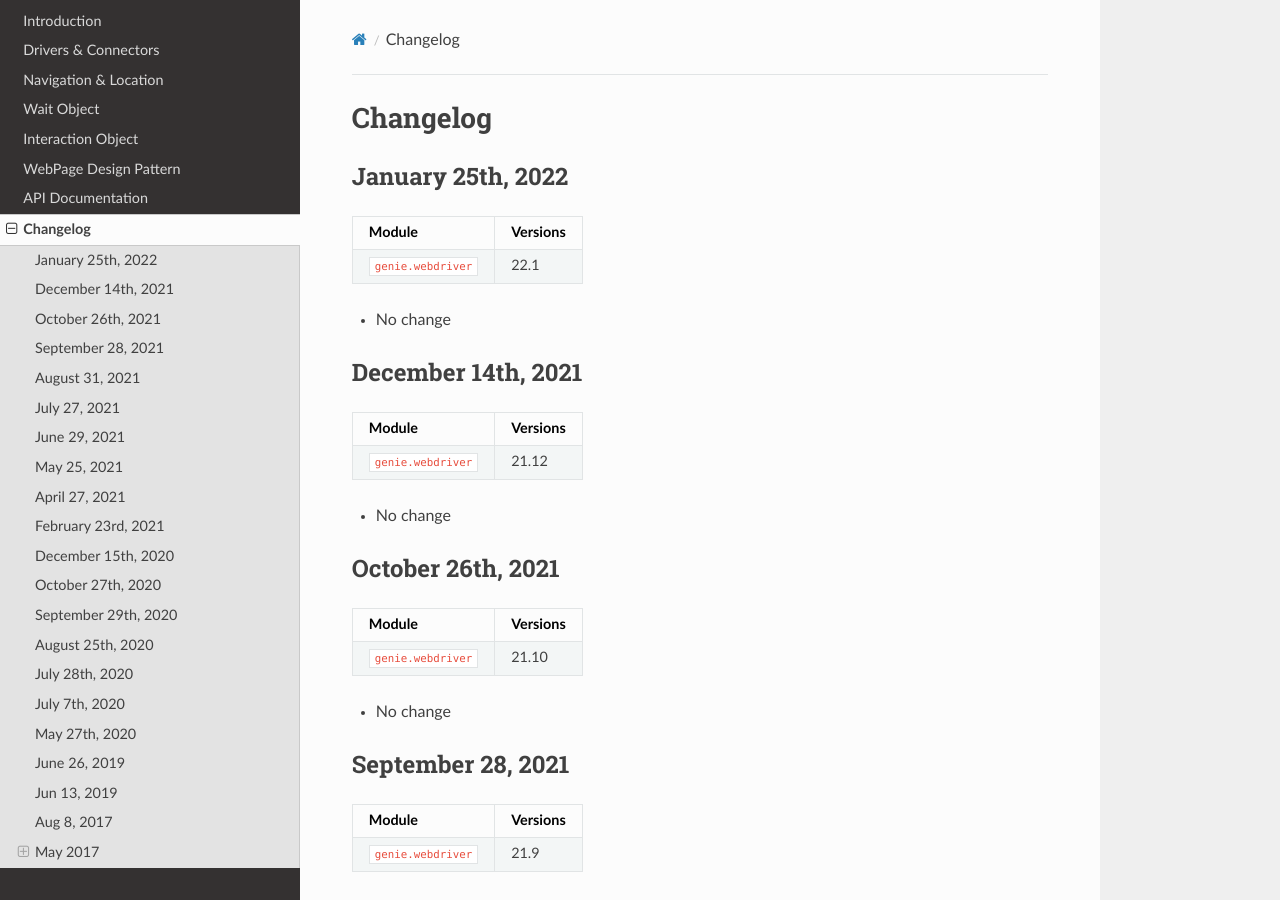
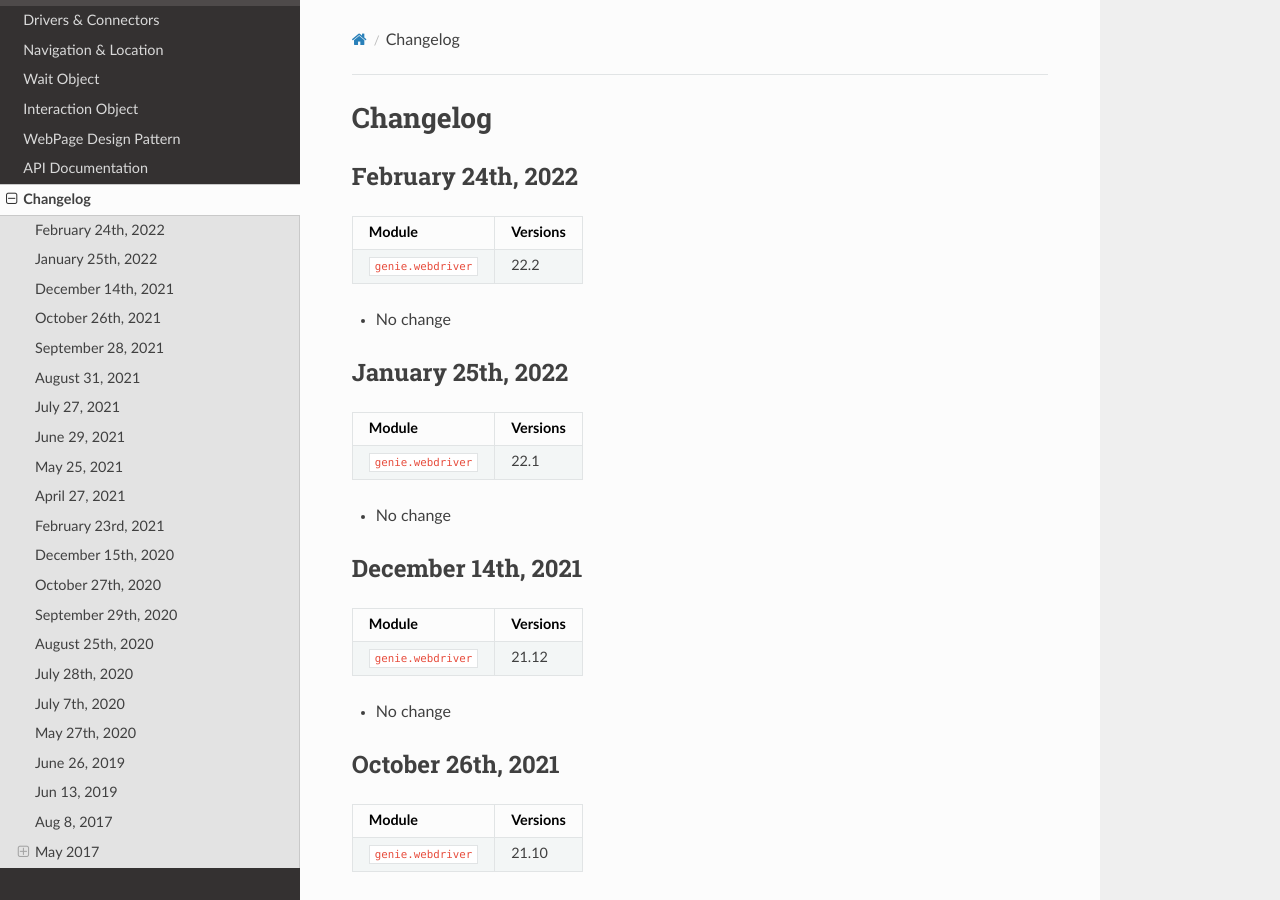
Before and after one commit to CiscoTestAutomation/geniewebdriver, a Sphinx documentation site: the page built from docs/changelog/index.rst, in a window 1280 px wide and 900 px high. Built offline with Sphinx 7.4.7 and the Read the Docs theme 2.0.0, drawn with Linux system fonts in a browser that asks for light colours.

Commit message:
Releasing 22.2

```diff
--- a/docs/changelog/index.rst
+++ b/docs/changelog/index.rst
@@ -1,5 +1,16 @@
 Changelog
 =========
+
+February 24th, 2022
+-------------------
+
++-------------------------------+-------------------------------+
+| Module                        | Versions                      |
++===============================+===============================+
+| ``genie.webdriver``           | 22.2                          |
++-------------------------------+-------------------------------+
+
+- No change
 
 January 25th, 2022
 ------------------
```
Also changed, not shown: 1 other file.
